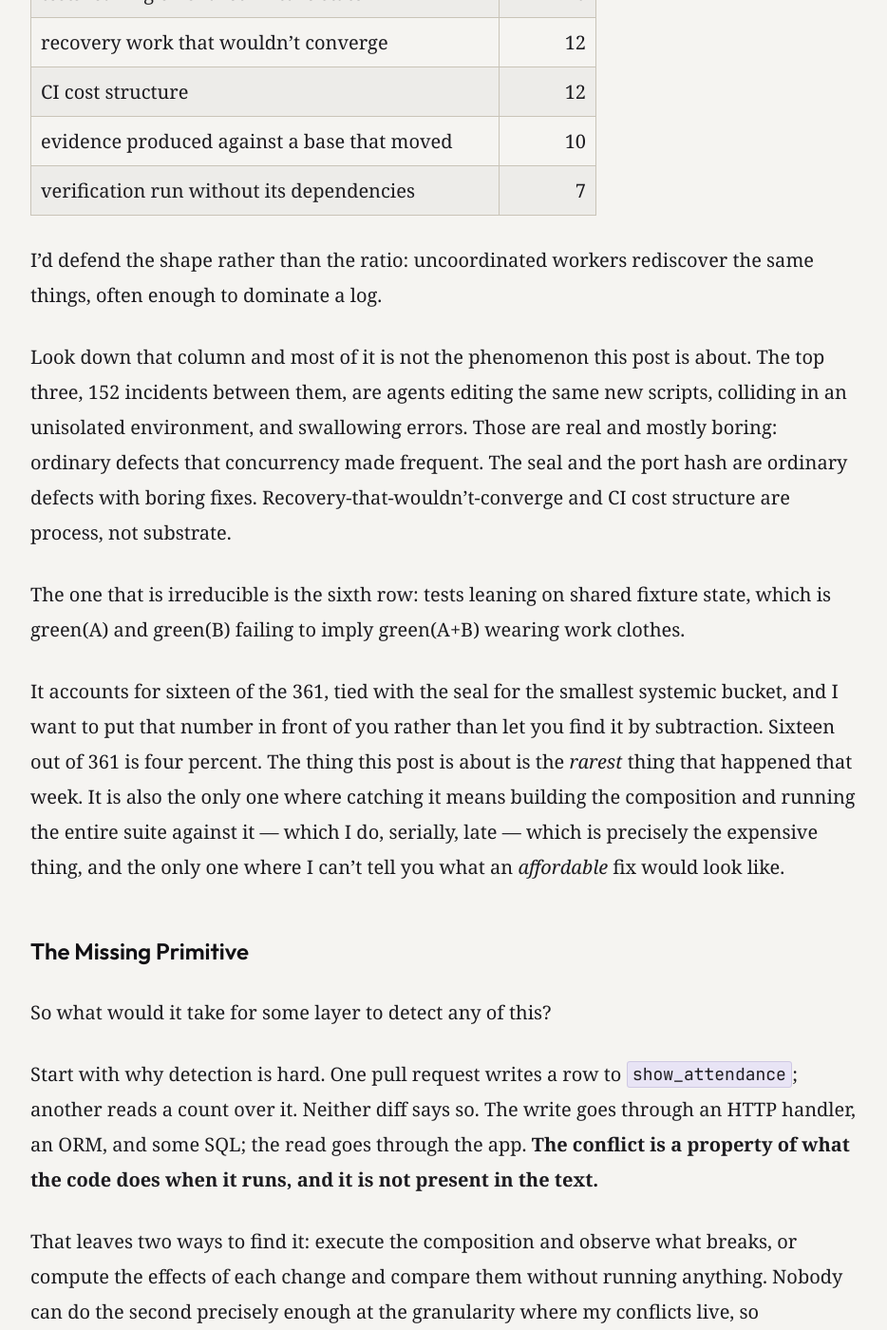
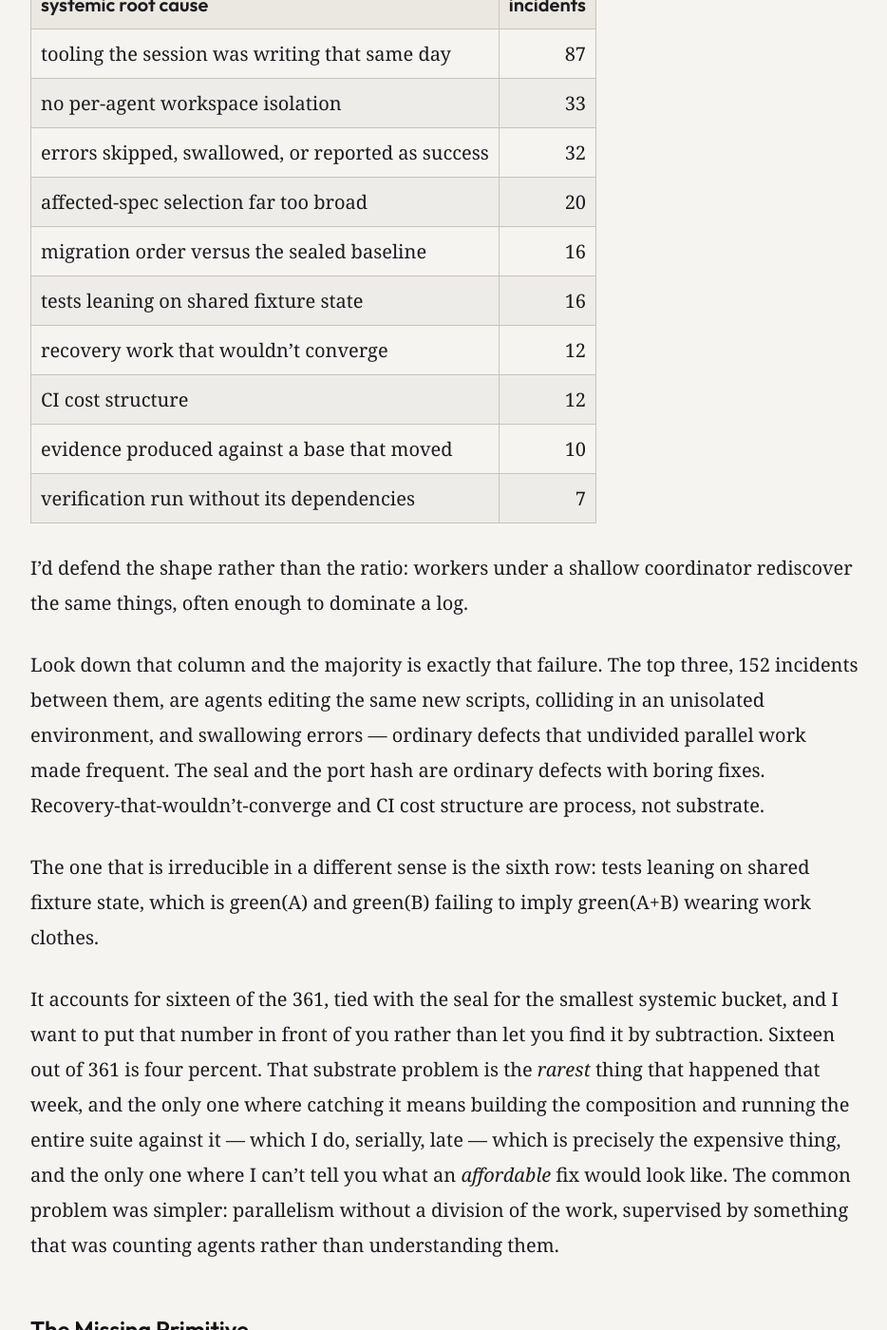
Before and after one commit to cmeiklejohn/cmeiklejohn.github.io, a Jekyll site: the page built from _posts/2026-07-26-one-writer.markdown, in a window 1280 px wide and 1400 px high, scrolled down 8532 px. Shown: the whole window at 95% size, without its empty margins (172-1106 px from the left). Built offline with Jekyll 4.4.1, drawn with Linux system fonts in a browser that asks for light colours; some web fonts are replaced; some of the changed text lies outside the part shown.

Commit message:
Elevate undivided work and shallow coordination as a core failure
Trivial parallelism failed because the parent managed agents without deep work context. Fix the earlier "no coordinator" line and stop treating the dominant taxonomy rows as aside from the post's problem.

Co-authored-by: Christopher S. Meiklejohn <christopher.meiklejohn@gmail.com>

```diff
--- a/_posts/2026-07-26-one-writer.markdown
+++ b/_posts/2026-07-26-one-writer.markdown
@@ -39,7 +39,7 @@ Late Saturday night the queue jammed. Sixty-four pull requests had gone up that
 
 Codex read that and hired a workforce. Over seventeen hours that session made 81 spawn calls, producing 74 direct children; those children spawned 10 more, for 84 threads. Then 358 calls waiting on them, 96 listing them, 85 sending follow-up work, 13 interrupting. Six hundred and thirty-three tool calls of pure management overhead against 54 messages from me. All 84 ran in the same checked-out copy of the repository.
 
-Trivial parallelization, at scale, with no coordinator, on a toolchain built for one writer. The rest of this post is about why that combination is so much worse than it sounds.
+Trivial parallelization, at scale, with a coordinator that only managed agents, on a toolchain built for one writer. The rest of this post is about why that combination is so much worse than it sounds.
 
 I asked afterward why it had spawned anything, since I never requested it. Take what follows as a fluent account rather than an explanation: a language model asked why it did something produces plausible narrative, not introspection, and I apply that skepticism to self-reported incidents earlier so I should apply it here. What makes the quotes worth printing is that the account is *correct*, whatever its provenance.
 
@@ -101,7 +101,9 @@ One port range, one development database, one mock server. I do have a script as
 
 ### Work that was never actually divided
 
-Nothing split the problem into non-conflicting units. The agents were pointed at one problem and found their own boundaries, which were mostly the same boundaries. Classified by root cause: 245 of the 361 entries collapse into ten systemic problems, 73 are one-off product bugs, and 43 I couldn't classify. Here are the ten, because a taxonomy whose majority is invisible isn't a taxonomy:
+Trivial parallelism does not work on a problem that was never split into non-conflicting units. The agents were pointed at one jammed queue and found their own boundaries, which were mostly the same boundaries. What looked like a coordinator was a process manager: spawn, wait, list, follow up — six hundred and thirty-three tool calls of overhead — without deep context about which pieces of work actually interacted. A coordinator that only manages agents cannot divide work it does not understand, so the children rediscover the same failures, edit the same new scripts, and invalidate one another's assumptions. Codex said as much afterward: the agents generated work for the coordinator instead of removing work from the critical path.
+
+Classified by root cause: 245 of the 361 entries collapse into ten systemic problems, 73 are one-off product bugs, and 43 I couldn't classify. Here are the ten, because a taxonomy whose majority is invisible isn't a taxonomy:
 
 | systemic root cause | incidents |
 | --- | ---: |
@@ -116,13 +118,13 @@ Nothing split the problem into non-conflicting units. The agents were pointed at
 | evidence produced against a base that moved | 10 |
 | verification run without its dependencies | 7 |
 
-I'd defend the shape rather than the ratio: uncoordinated workers rediscover the same things, often enough to dominate a log.
+I'd defend the shape rather than the ratio: workers under a shallow coordinator rediscover the same things, often enough to dominate a log.
 
-Look down that column and most of it is not the phenomenon this post is about. The top three, 152 incidents between them, are agents editing the same new scripts, colliding in an unisolated environment, and swallowing errors. Those are real and mostly boring: ordinary defects that concurrency made frequent. The seal and the port hash are ordinary defects with boring fixes. Recovery-that-wouldn't-converge and CI cost structure are process, not substrate.
+Look down that column and the majority is exactly that failure. The top three, 152 incidents between them, are agents editing the same new scripts, colliding in an unisolated environment, and swallowing errors — ordinary defects that undivided parallel work made frequent. The seal and the port hash are ordinary defects with boring fixes. Recovery-that-wouldn't-converge and CI cost structure are process, not substrate.
 
-The one that is irreducible is the sixth row: tests leaning on shared fixture state, which is green(A) and green(B) failing to imply green(A+B) wearing work clothes.
+The one that is irreducible in a different sense is the sixth row: tests leaning on shared fixture state, which is green(A) and green(B) failing to imply green(A+B) wearing work clothes.
 
-It accounts for sixteen of the 361, tied with the seal for the smallest systemic bucket, and I want to put that number in front of you rather than let you find it by subtraction. Sixteen out of 361 is four percent. The thing this post is about is the *rarest* thing that happened that week. It is also the only one where catching it means building the composition and running the entire suite against it — which I do, serially, late — which is precisely the expensive thing, and the only one where I can't tell you what an *affordable* fix would look like.
+It accounts for sixteen of the 361, tied with the seal for the smallest systemic bucket, and I want to put that number in front of you rather than let you find it by subtraction. Sixteen out of 361 is four percent. That substrate problem is the *rarest* thing that happened that week, and the only one where catching it means building the composition and running the entire suite against it — which I do, serially, late — which is precisely the expensive thing, and the only one where I can't tell you what an *affordable* fix would look like. The common problem was simpler: parallelism without a division of the work, supervised by something that was counting agents rather than understanding them.
 
 ## The Missing Primitive
 
@@ -134,7 +136,7 @@ That leaves two ways to find it: execute the composition and observe what breaks
 
 So the state of the art converts an unsolved program-analysis problem into a compute purchase. Rational at Google's scale, and precisely the wrong trade at mine, because speculation costs queue depth times full suite times parallel environments, and agents raise queue depth. The sanctioned fix for the correctness problem is more CI spend, scaling with the exact variable agents just multiplied.
 
-My two complaints turn out to be one complaint. "CI is too expensive" and "green pull requests merge into a broken `main`" are the same missing primitive seen from two sides.
+My two complaints turn out to be one complaint. "CI is too expensive" and "composition failures show up only when the serial queue retests them" are the same missing primitive seen from two sides.
 
 Here's the size of it in my own logs. Over three days, 510 CI runs were spent against 111 opened and 100 merged pull requests: roughly five full verifications per change that landed, though the runs attach to opened pull requests rather than merged ones, so read that as an order of magnitude and not a rate. Of the 510, 112 failed or were cancelled outright, and cancellations are usually a new push superseding an old one rather than an escape. I shouldn't overstate what fixing that buys. Deleting every one of those 112 takes the multiplier from 5.1 to 4.0, not to 1. The rest is ordinary iteration, some fraction of which is rebasing onto a main that moved underneath, which is the same problem in work clothes. The primitive is worth about a quarter of the excess, and only if every one of those failures turns out to be a composition escape, which I can't show. A serial queue stays slow either way.
 
```
